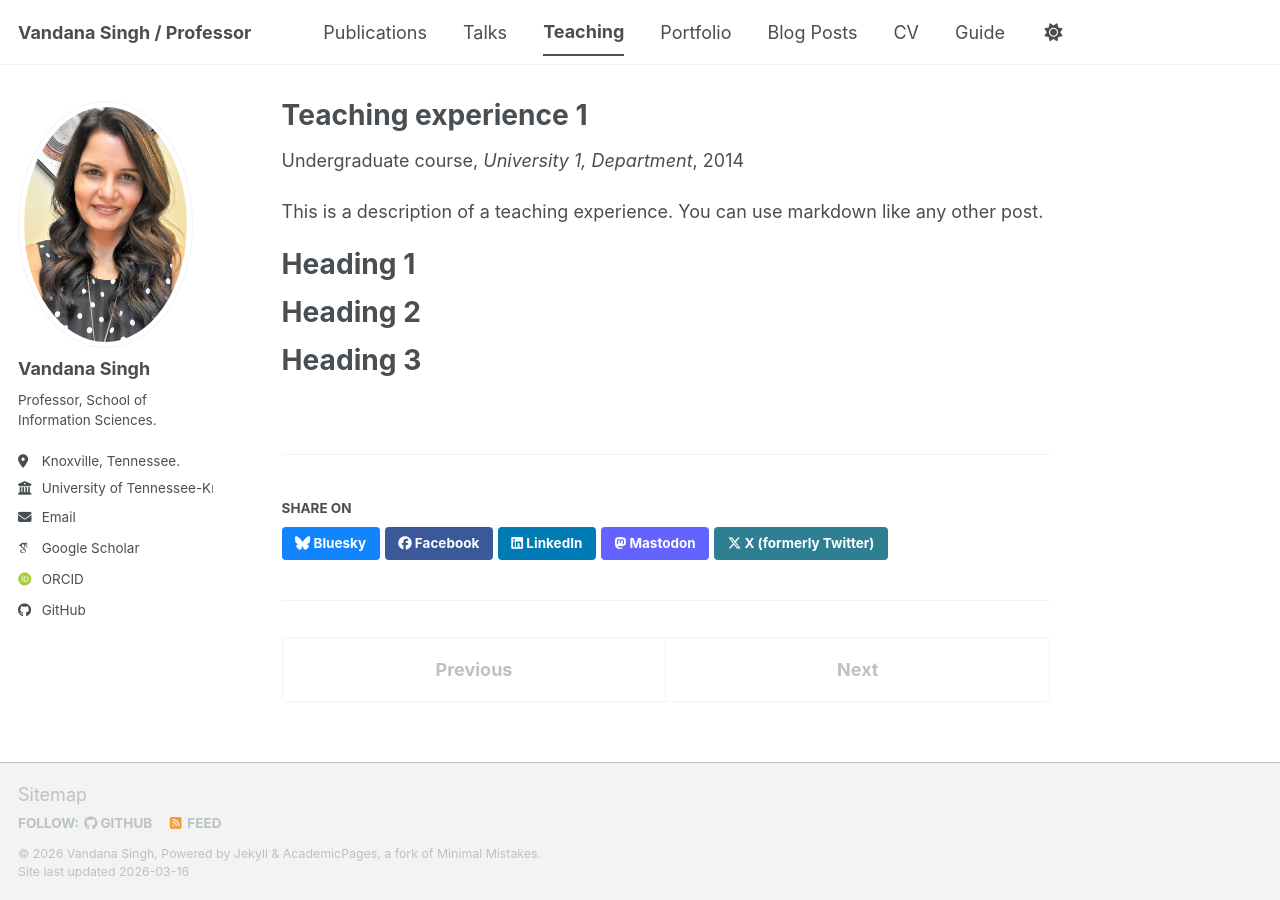
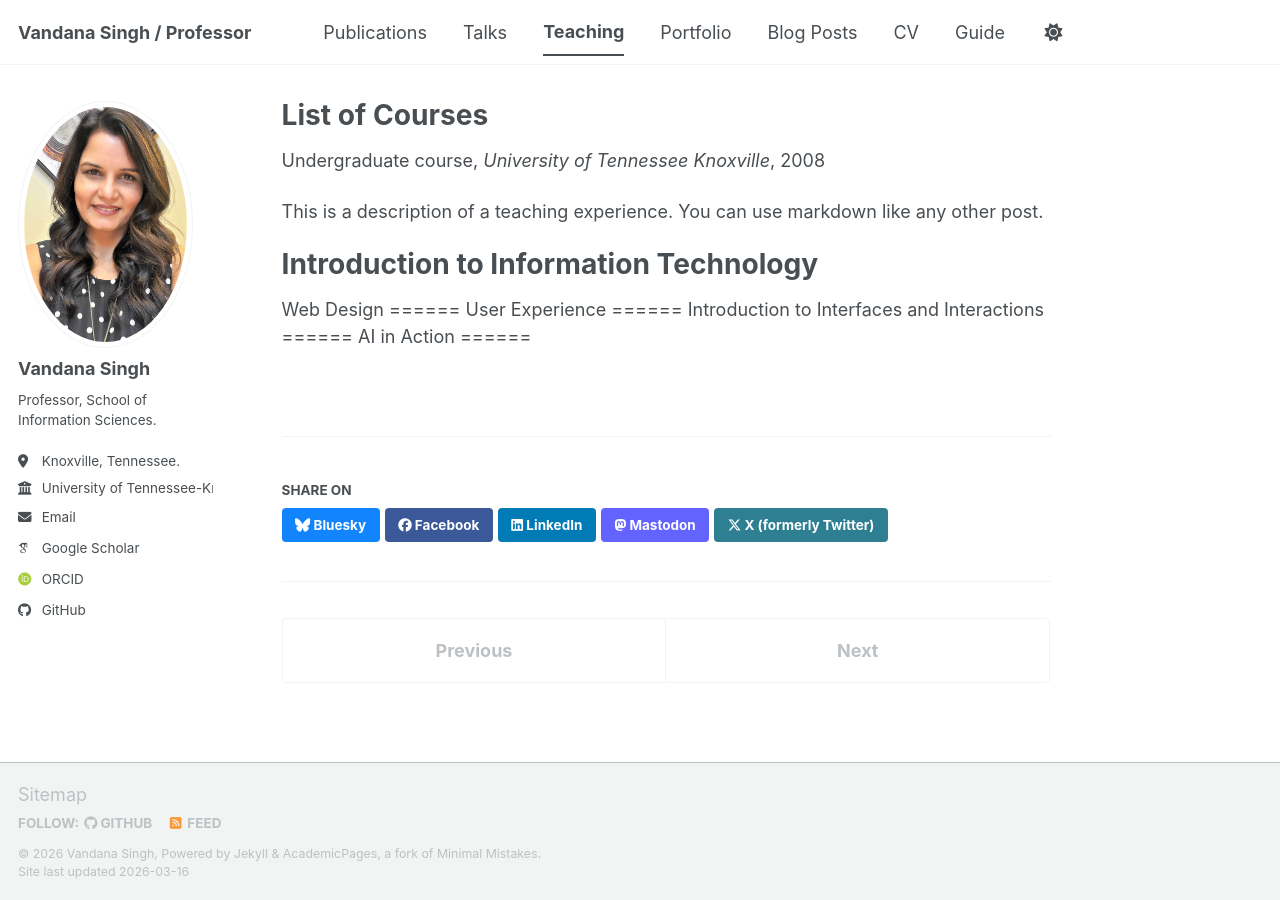
Before and after one commit to Vandanawoss/vandana, a Jekyll site: the page built from _teaching/2014-spring-teaching-1.md, in a window 1280 px wide. Built offline with Jekyll 4.4.1, drawn with Linux system fonts in a browser that asks for light colours; some web fonts are replaced; a script bundle is joined from its source files by our own code; library files that are not in the unit come from our copies; a file with an impossible date is left out.

Commit message:
Update 2014-spring-teaching-1.md

```diff
--- a/_teaching/2014-spring-teaching-1.md
+++ b/_teaching/2014-spring-teaching-1.md
@@ -1,20 +1,22 @@
 ---
-title: "Teaching experience 1"
+title: "List of Courses"
 collection: teaching
 type: "Undergraduate course"
 permalink: /teaching/2014-spring-teaching-1
-venue: "University 1, Department"
-date: 2014-01-01
-location: "City, Country"
+venue: "University of Tennessee Knoxville"
+date: 2008-01-08
+location: "Knoxville, USA"
 ---
 
 This is a description of a teaching experience. You can use markdown like any other post.
 
-Heading 1
+Introduction to Information Technology
 ======
-
-Heading 2
+Web Design
 ======
-
-Heading 3
+User Experience
 ======
+Introduction to Interfaces and Interactions
+======
+AI in Action
+======
```
